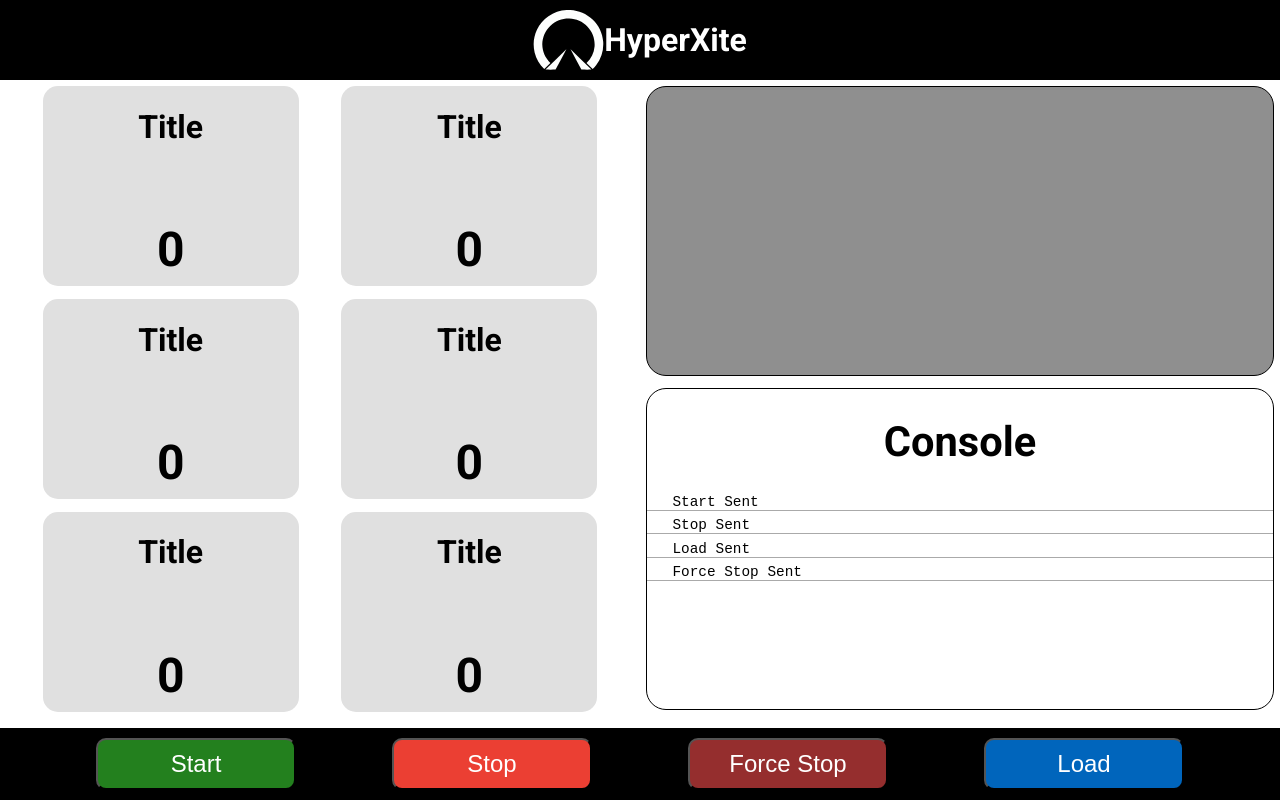
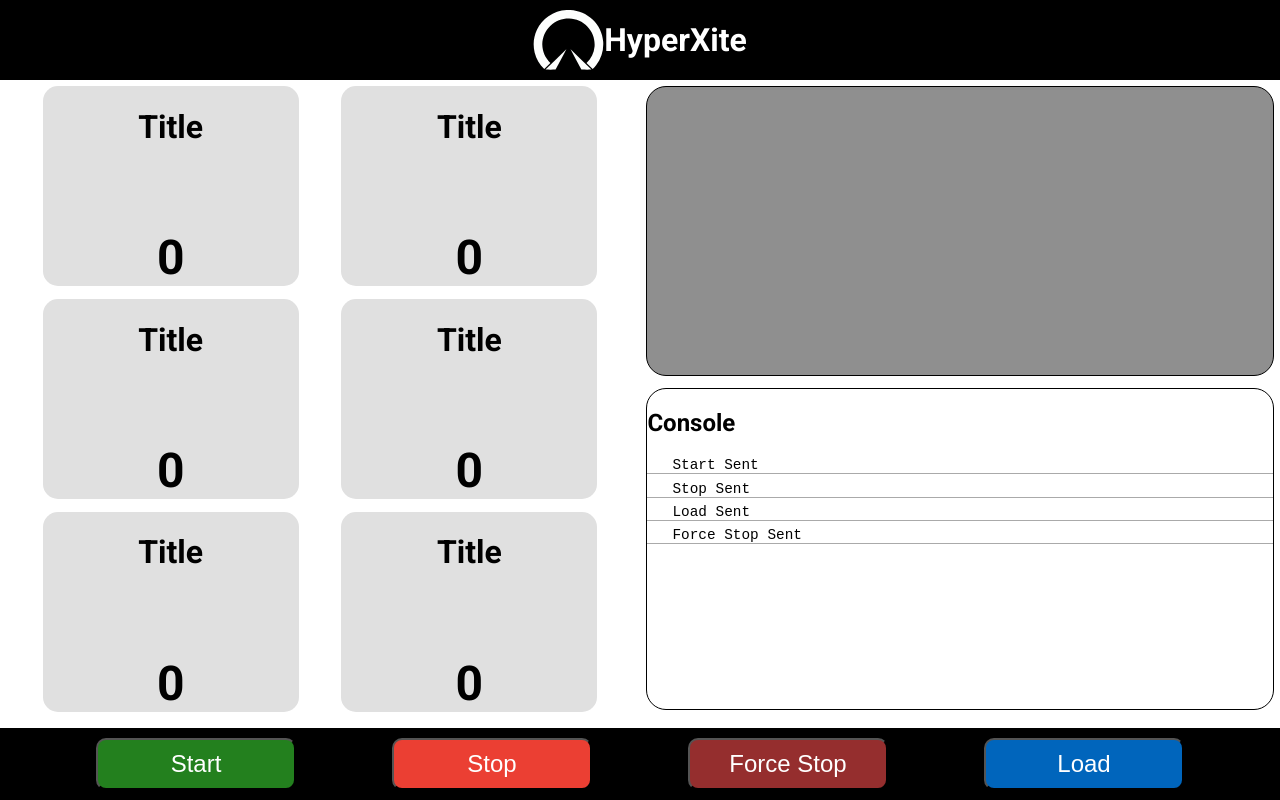
Before and after one commit to UCI-HyperXite/hx9-control-system, a React (Vite) app in the folder control-station/: page / in a window 1280 px wide. Built offline with nearby package versions, Linux system fonts and the light colour scheme.

Commit message:
Fix heading size

```diff
--- a/control-station/src/components/SensorBoxes/Console.tsx
+++ b/control-station/src/components/SensorBoxes/Console.tsx
@@ -3,7 +3,7 @@ import "./SensorData.css";
 function Console() {
 	return (
 		<div className="console">
-			<h1>Console</h1>
+			<h2>Console</h2>
 			<ul className="console-list">
 				<li className="console-list-item">Start Sent</li>
 				<li className="console-list-item">Stop Sent</li>
--- a/control-station/src/components/SensorBoxes/Sensors/SensorBox.tsx
+++ b/control-station/src/components/SensorBoxes/Sensors/SensorBox.tsx
@@ -4,7 +4,7 @@ function SensorBox() {
 	return (
 		<div className="sensorbox">
 			<h1 style={{ textAlign: "center", height: "10%" }}>Title</h1>
-			<h1 className="sensor-value">0</h1>
+			<h2 className="sensor-value">0</h2>
 		</div>
 	);
 }
```
